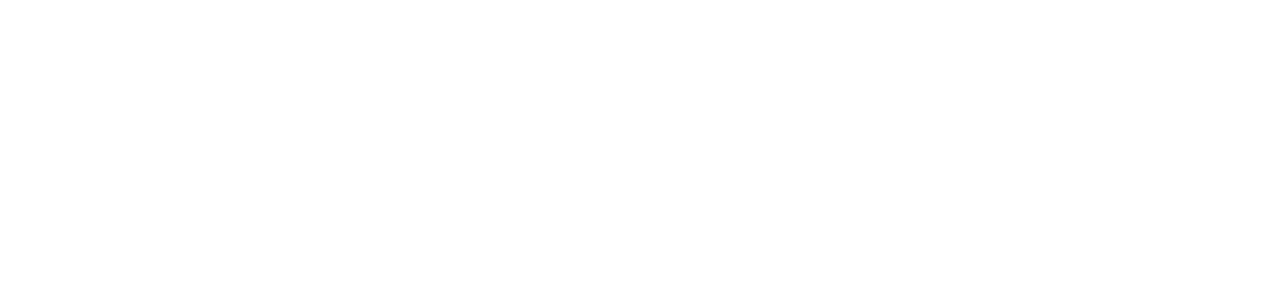
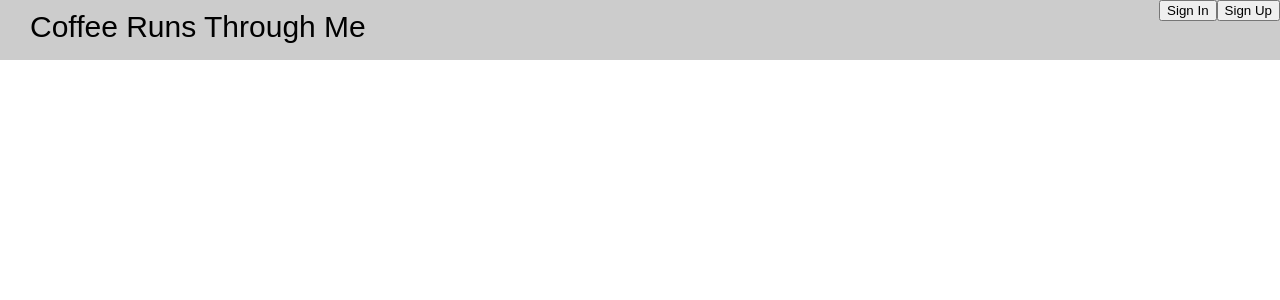
Before and after one commit to hyojinsarchet/coffeerunsthroughme-frontend, a React (Create React App) app: page / in a window 1280 px wide. Shown: the top 300 px of the page. Built offline with nearby package versions, Linux system fonts and the light colour scheme.

Commit message:
added some style on header

```diff
--- a/src/Header/Header.css
+++ b/src/Header/Header.css
@@ -0,0 +1,14 @@
+.header {
+  background-color: #ccc;
+  height: 60px;
+}
+
+.title {
+  float: left;
+  font-size: 30px;
+  margin: 10px auto auto 30px;
+}
+
+.button {
+  text-align: right;
+}
--- a/src/Header/Header.js
+++ b/src/Header/Header.js
@@ -3,7 +3,15 @@ import "./Header.css";
 
 class Header extends Component {
   render() {
-    return <div />;
+    return (
+      <div className="header">
+        <a className="title">Coffee Runs Through Me</a>
+        <div className="button">
+          <button>Sign In</button>
+          <button>Sign Up</button>
+        </div>
+      </div>
+    );
   }
 }
 
```
